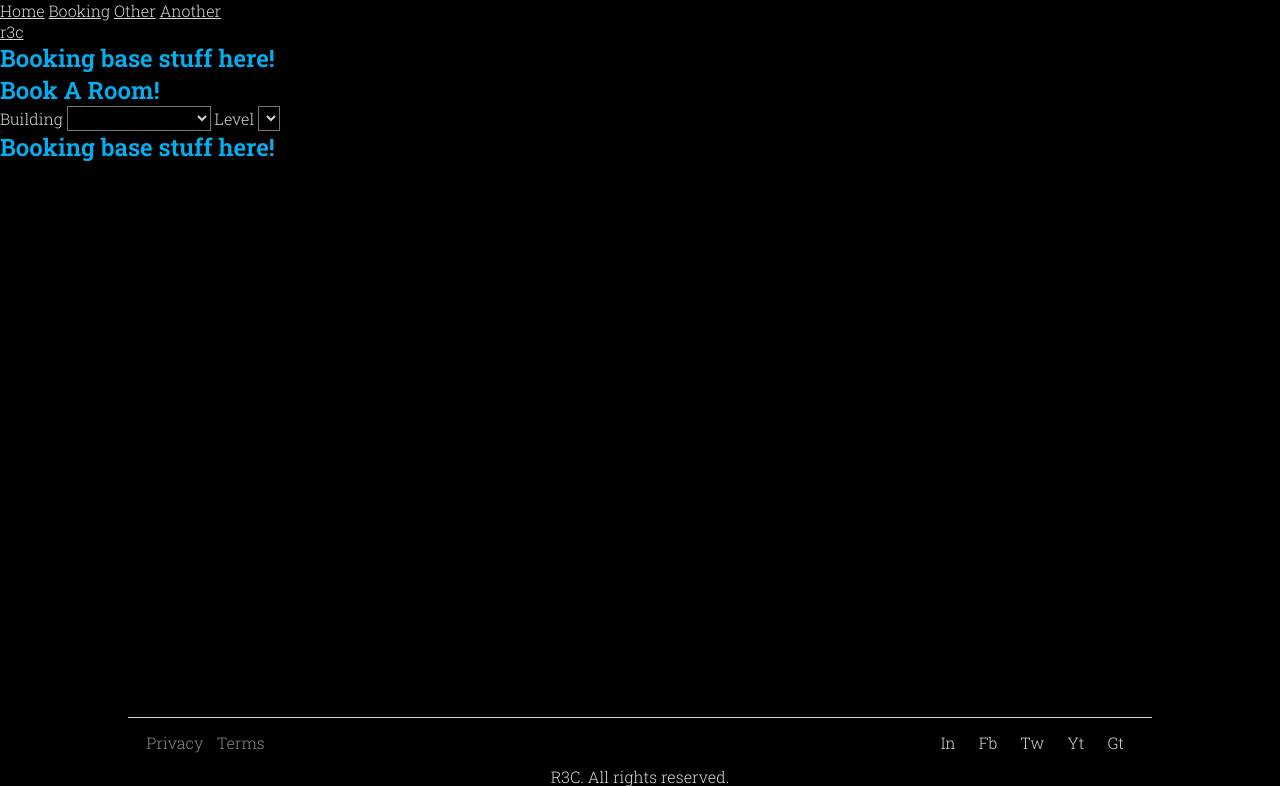
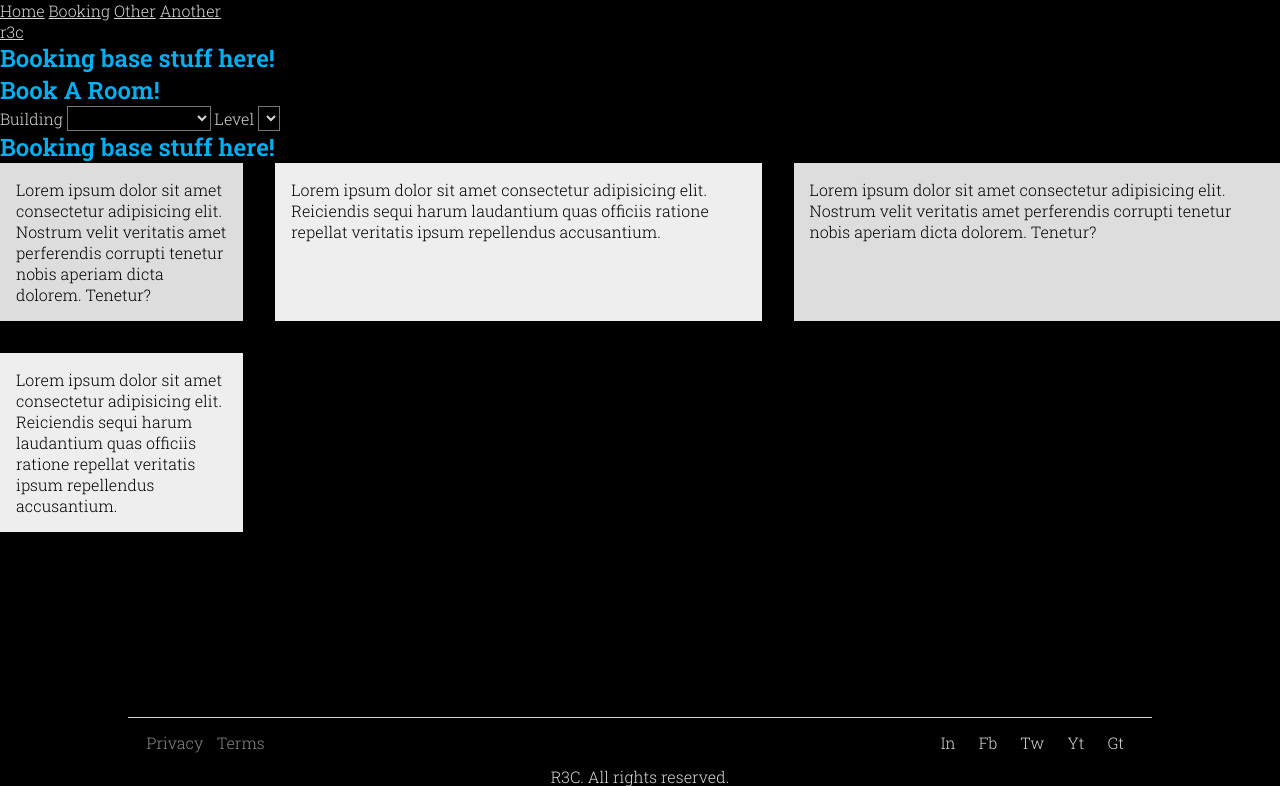
Before and after one commit to nikzeyn/ResourceCenter, a Django app: page /booking/ in a window 1280 px wide. Shown: the top 786 px of the page. Run offline with Django 3.2, Linux system fonts and the light colour scheme; tables that the repository leaves empty hold one stand-in row (values such as "Sample post"); lists and menus that the app fills with data are empty.

Commit message:
added: initial grid layout design for booking homepage

```diff
--- a/prj_resource_center/static/css/common.css
+++ b/prj_resource_center/static/css/common.css
@@ -20,6 +20,26 @@
 h1 {
 	color: #00B0F0;
 	font-size: 150%;
+}
+
+.wrapper{
+	display: grid;
+	/* grid-template-columns: 70% 30%; */
+	/* grid-template-columns: 20% 40% 40%; */
+	grid-template-columns: 1fr 2fr 2fr; /* RECOMMENDED */
+	/* grid-column-gap: 1em;
+	grid-row-gap: 2em; */
+	grid-gap: 2em;
+}
+.wrapper > div {
+	color: black;
+	background: #eee;
+	padding: 1rem;
+}
+
+.wrapper > div:nth-child(odd) {
+	background: #ddd;
+	/* padding: 1rem; */
 }
 
 
--- a/prj_resource_center/templates/base.html
+++ b/prj_resource_center/templates/base.html
@@ -32,6 +32,30 @@
 	{% block content_booking %}
 	{% endblock content_booking %}
 
+	<div class="wrapper">
+
+		<div class="box1">
+			Lorem ipsum dolor sit amet consectetur adipisicing elit. Nostrum velit veritatis amet perferendis corrupti tenetur nobis aperiam dicta dolorem. Tenetur?
+
+		</div>
+
+		<div class="box2">
+			Lorem ipsum dolor sit amet consectetur adipisicing elit. Reiciendis sequi harum laudantium quas officiis ratione repellat veritatis ipsum repellendus accusantium.
+
+		</div>
+		<div class="box1">
+			Lorem ipsum dolor sit amet consectetur adipisicing elit. Nostrum velit veritatis amet perferendis corrupti tenetur nobis aperiam dicta dolorem. Tenetur?
+
+		</div>
+
+		<div class="box2">
+			Lorem ipsum dolor sit amet consectetur adipisicing elit. Reiciendis sequi harum laudantium quas officiis ratione repellat veritatis ipsum repellendus accusantium.
+
+		</div>
+	</div>
+
+
+
 	<footer>
 		<div class="footer_col footer_col_left">
 			<a href="">Privacy</a>
```
